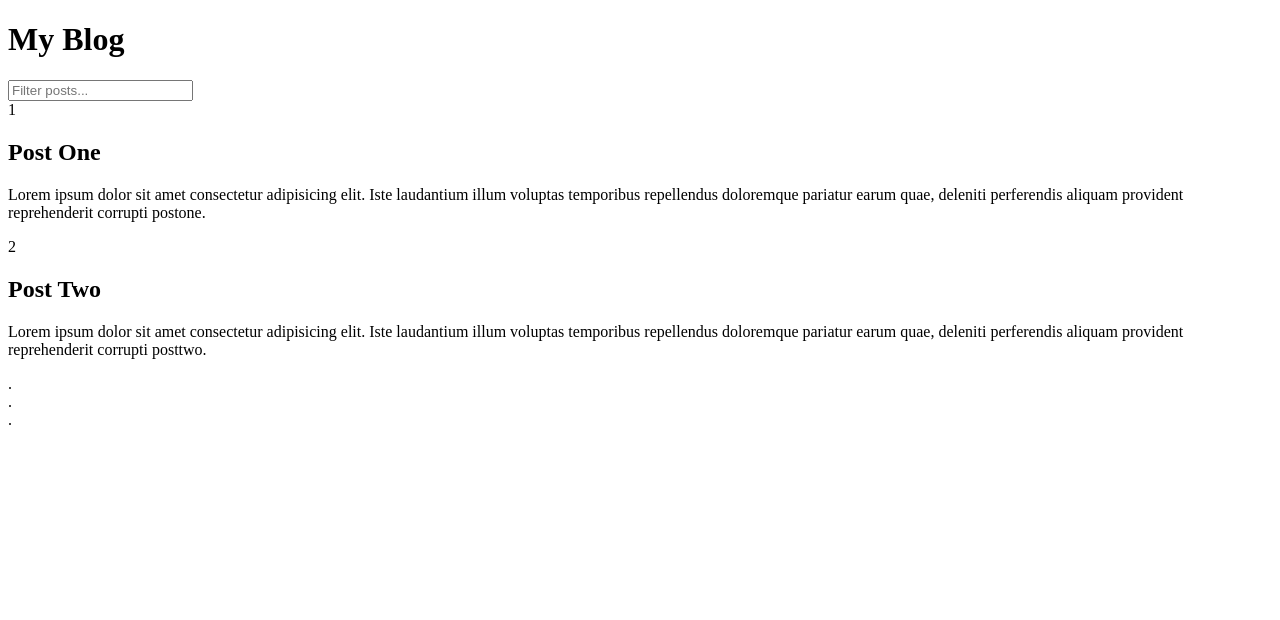
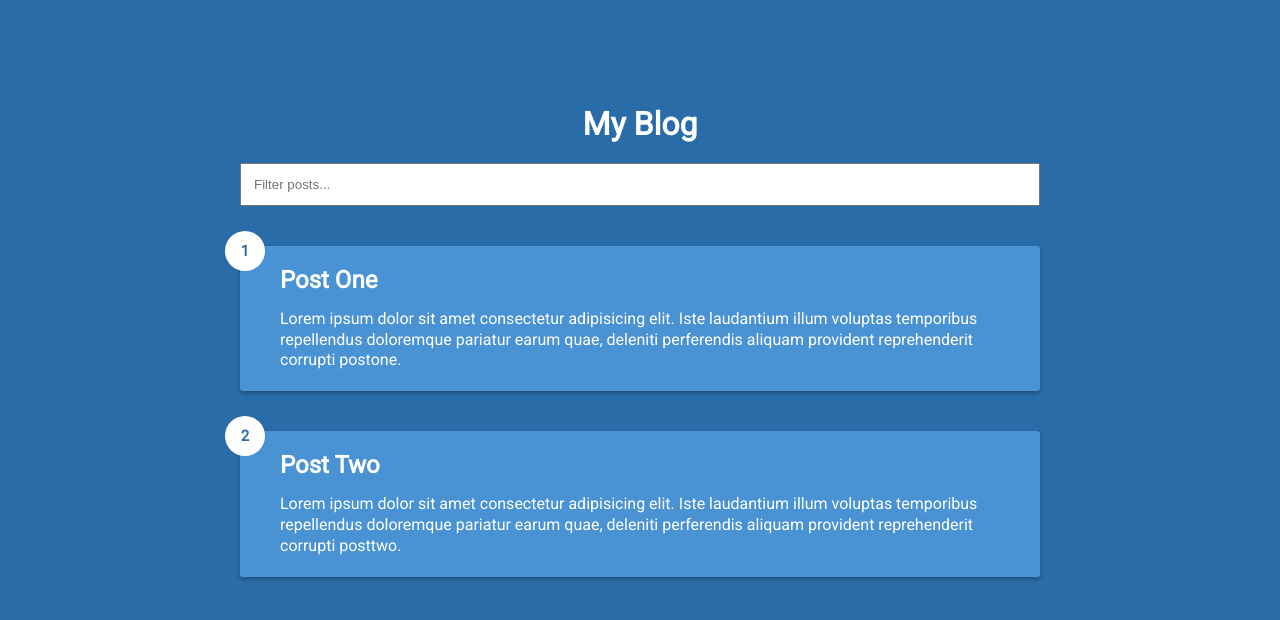
Before and after one commit to RitwikShaw27/InfiniteScrollPosts, a plain HTML site: page index.html in a window 1280 px wide. Drawn offline with Linux system fonts and the light colour scheme.

Commit message:
Project CSS and Loader animation

```diff
--- a/index.html
+++ b/index.html
@@ -47,9 +47,9 @@
     </div>
 
     <div class="loader">
-      <div class="circle">.</div>
-      <div class="circle">.</div>
-      <div class="circle">.</div>
+      <div class="circle"></div>
+      <div class="circle"></div>
+      <div class="circle"></div>
     </div>
 
     <script src="script.js"></script>
--- a/style.css
+++ b/style.css
@@ -0,0 +1,116 @@
+@import url("https://fonts.googleapis.com/css2?family=Roboto&display=swap");
+
+* {
+  box-sizing: border-box;
+}
+
+body {
+  background-color: #296ca8;
+  color: white;
+  font-family: "Roboto", sans-serif;
+  display: flex;
+  flex-direction: column;
+  align-items: center;
+  justify-content: center;
+  min-height: 100vh;
+  margin: 0;
+  padding-bottom: 100px;
+}
+
+h1 {
+  margin-bottom: 0;
+  text-align: center;
+}
+
+.filter-container {
+  margin-top: 20px;
+  width: 80vw;
+  max-width: 800px;
+}
+
+.filter {
+  width: 100%;
+  padding: 12px;
+}
+
+.post {
+  position: relative;
+  background-color: #4992d3;
+  box-shadow: 0 2px 4px rgba(0, 0, 0, 0.3);
+  border-radius: 3px;
+  padding: 20px;
+  margin: 40px 0;
+  display: flex;
+  width: 80vw;
+  max-width: 800px;
+}
+
+.post .post-title {
+  margin: 0;
+}
+
+.post .post-body {
+  margin: 15px 0 0;
+  line-height: 1.3;
+}
+
+.post .post-info {
+  margin-left: 20px;
+}
+
+.post .number {
+  position: absolute;
+  top: -15px;
+  left: -15px;
+  font-size: 15px;
+  width: 40px;
+  height: 40px;
+  border-radius: 50%;
+  background: white;
+  color: #296ca8;
+  display: flex;
+  align-items: center;
+  justify-content: center;
+  padding: 7px 10px;
+  font-weight: bold;
+}
+
+.loader {
+  opacity: 0;
+  display: flex;
+  position: fixed;
+  bottom: 50px;
+  transform: opacity 0.3s ease-in;
+}
+
+.loader.show {
+  opacity: 1;
+}
+
+.circle {
+  background-color: white;
+  width: 10px;
+  height: 10px;
+  border-radius: 50%;
+  margin: 5px;
+  animation: bounce 0.5s ease-in infinite;
+}
+
+.circle:nth-of-type(2) {
+  animation-delay: 0.1s;
+}
+
+.circle:nth-of-type(3) {
+  animation-delay: 0.2s;
+}
+
+@keyframes bounce {
+  0%,
+  100% {
+    transform: translateY(0);
+  }
+
+  50% {
+    transform: translateY(-10px);
+  }
+}
```
